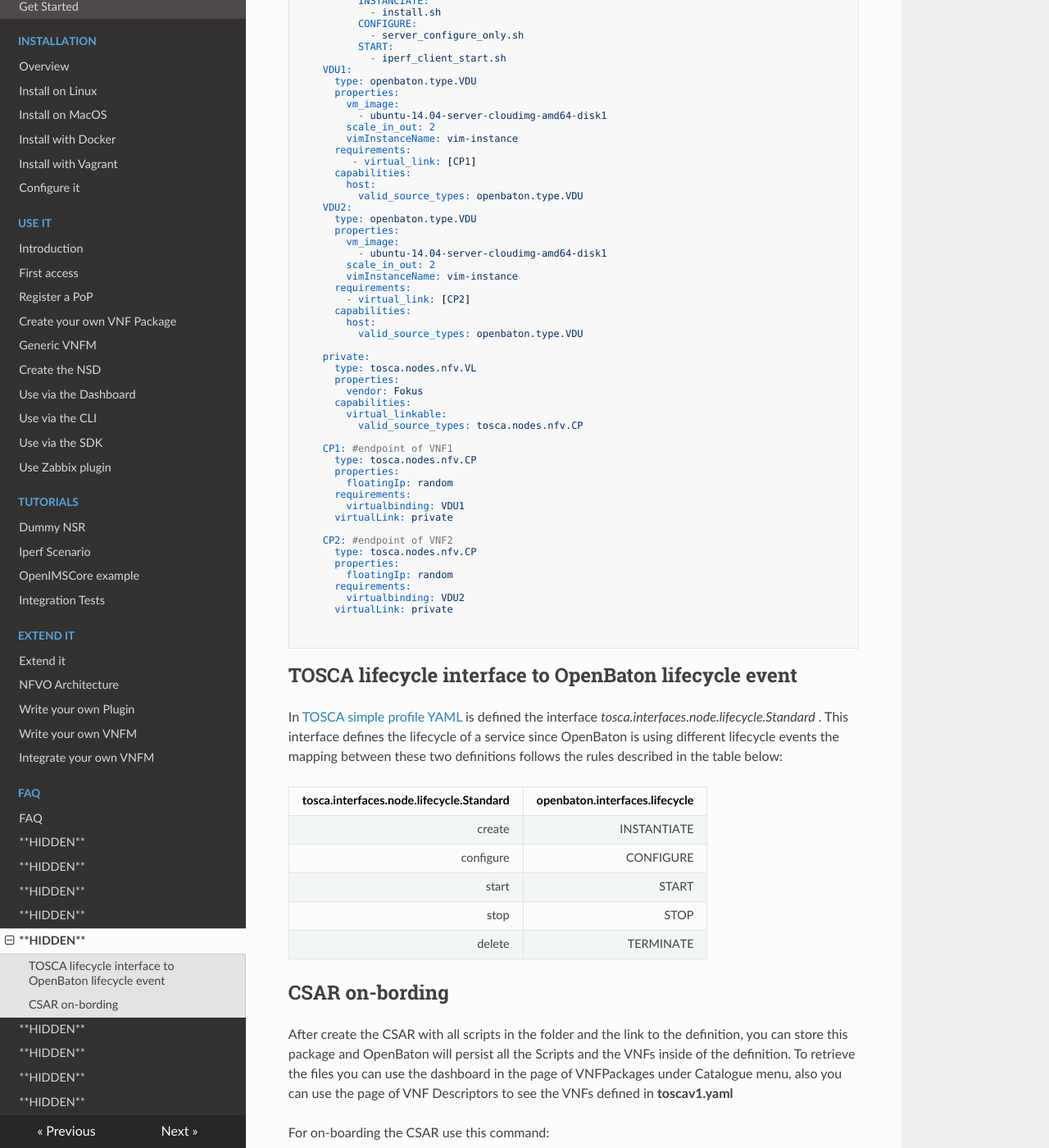
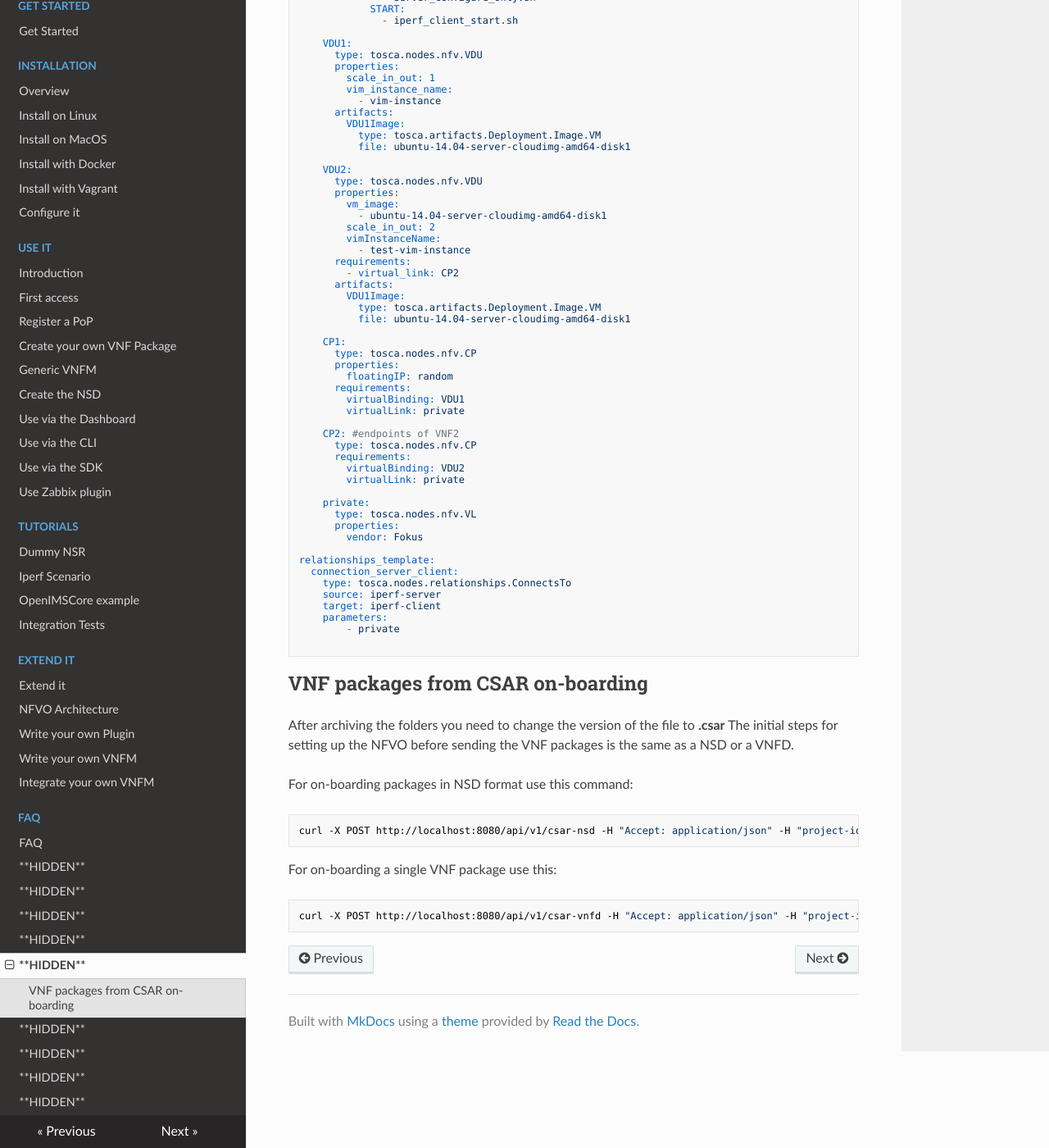
Before and after one commit to openbaton/docs, an MkDocs documentation site: the page built from docs/tosca-CSAR-onboarding.md, in a window 1280 px wide and 1400 px high, scrolled down 1465 px. Shown: the whole window at 82% size. Built offline with MkDocs 1.6.1, drawn with Linux system fonts in a browser that asks for light colours; nearby versions of some CDN libraries; old or Windows-style settings are respelled for this version of MkDocs; some of the changed text lies outside the part shown.

Commit message:
imp: update tosca documentation

````diff
--- a/docs/tosca-CSAR-onboarding.md
+++ b/docs/tosca-CSAR-onboarding.md
@@ -1,169 +1,160 @@
-# TOSCA CSAR on-boarding
+#TOSCA CSAR on-boarding
 The Cloud Service Archive [CSAR][csar-tosca] is a package defined by OASIS TOSCA.
-It is a compressed file that includes a TOSCA definition template of a Network Service, and all the scripts or files that a VNF needs for the lifecycle time from creation to termination.
+It is a compressed file that includes a TOSCA template of a Network Service, and all the scripts or files that a VNF needs for the lifecycle time from creation to termination.
 The CSAR is a zip file with this structure:
 
 ```bash
 ├── Definitions
-|   └── toscav1.yaml
+|   └── testNSDiperf.yaml
 ├── Scripts
 |   ├── install.sh
 |   └── ...
 └── TOSCA-Metadata
     └── TOSCA.meta
 ```
-The TOSCA.meta file must contain the reference to the definition that will be translated in VNFs in this case **Entry-Definitions: Definitions/toscav1.yaml**
+The CSAR reader can read both NSDs and VNFDs written in TOSCA. The difference being that when reading a NSD it will onboard all VNFs included in the NSD. The TOSCA.meta file must contain the reference to the template in this case **Entry-Definitions: Definitions/testNSDIperf.yaml**
 
 ```bash
 TOSCA-Meta-File-Version: 1.0
 CSAR-Version: 1.1
 Created-By: OASIS TOSCA TC
-Entry-Definitions: Definitions/toscav1.yaml
+Entry-Definitions: Definitions/testNSDIperf.yaml
 ```
 
 The Scripts folder contains all the files required from the lifecycle interfaces of the VNFs.
 
-The **toscav1.yaml** is a Definition of Network Service. It contains this descriptor.
+The **testNSDIperf.yaml** is a Definition of Network Service. It contains this descriptor.
 
 ```yaml
+tosca_definitions_version: tosca_simple_iperf_scenario
+description: Example of NSD
 
-tosca_definitions_version: tosca_iperf_nsd
-tosca_default_namespace:    # Optional. default namespace (schema, types version)
-description: NSD for deploing an iperf scenario
 metadata:
-  ID:                 # ID of this Network Service Descriptor
-  vendor: Fokus       # Provider or vendor of the Network Service
-  version: 0.1 Alpha  # Version of the Network Service Descriptor imports:
-
+  ID: dummy-NS
+  vendor: Fokus
+  version: 0.1
 
 topology_template:
+
   node_templates:
+
     iperf-server: #VNF1
-      type: openbaton.type.VNF.GENERIC
+        type: openbaton.type.VNF
+        properties:
+          vendor: Fokus
+          version: 0.1
+          endpoint: dummy
+          type: server
+          configurations:
+            name: server-configurations
+            configurationParameters:
+              - key: value
+              - key2: value2
+          vnfPackageLocation: https://gitlab.fokus.fraunhofer.de/openbaton/scripts-test-public.git
+          deployment_flavour:
+            - flavour_key: m1.small
+        requirements:
+          - virtualLink: private
+          - vdu: VDU2
+        interfaces:
+          lifecycle: # lifecycle
+            instantiate:
+              - install.sh
+
+    iperf-client:
+      type: openbaton.type.VNF
       properties:
-        id:
-        vendor: Fokus
-        version:
-        configurations:
-          name: server-configurations
-          configurationParameters:
-            - key: value
-            - key2: value2
-        vnfPackageLocation:
-        deployment_flavour:
-          - flavour_key: m1.small
-      requirements:
-        - virtualLink: private
-        - host:
-            node: VDU2
-            type: openbaton.relationships.HostedOn
-      interfaces:
-        Standard: # lifecycle
-          create: install.sh
-          start: install-srv.sh
-    iperf-client:
-      type: openbaton.type.VNF.GENERIC
-      properties:
-        id:
+        ID: x
         vendor: Fokus
         version: 0.1
-        configurations:
-          name: server-configurations
-          configurationParameters:
-            - key: value
-            - key2: value2
-        vnfPackageLocation:
-        deployment_flavour:
+        type: client
+        vnfPackageLocation: https://gitlab.fokus.fraunhofer.de/openbaton/scripts-test-public.git
+        deploymentFlavour:
           - flavour_key: m1.small
+        endpoint: dummy
       requirements:
-        - virtualLink: private
-        - host:
-            node: VDU1
-            type: openbaton.relationships.HostedOn
+         - virtualLink: private
+         - vdu: VDU1
       interfaces:
-        openbaton.interfaces.lifecycle: # lifecycle
-          INSTANCIATE:
-            - install.sh
-          CONFIGURE:
-            - server_configure_only.sh
-          START:
-            - iperf_client_start.sh
+          lifecycle: # lifecycle
+            INSTANTIATE:
+              - install.sh
+            CONFIGURE:
+              - server_configure_only.sh
+            START:
+              - iperf_client_start.sh
+
     VDU1:
-      type: openbaton.type.VDU
+      type: tosca.nodes.nfv.VDU
+      properties:
+        scale_in_out: 1
+        vim_instance_name:
+          - vim-instance
+      artifacts:
+        VDU1Image:
+          type: tosca.artifacts.Deployment.Image.VM
+          file: ubuntu-14.04-server-cloudimg-amd64-disk1
+
+    VDU2:
+      type: tosca.nodes.nfv.VDU
       properties:
         vm_image:
           - ubuntu-14.04-server-cloudimg-amd64-disk1
         scale_in_out: 2
-        vimInstanceName: vim-instance
+        vimInstanceName:
+          - test-vim-instance
       requirements:
-         - virtual_link: [CP1]
-      capabilities:
-        host:
-          valid_source_types: openbaton.type.VDU
-    VDU2:
-      type: openbaton.type.VDU
+        - virtual_link: CP2
+      artifacts:
+        VDU1Image:
+          type: tosca.artifacts.Deployment.Image.VM
+          file: ubuntu-14.04-server-cloudimg-amd64-disk1
+
+    CP1:
+      type: tosca.nodes.nfv.CP
       properties:
-        vm_image:
-          - ubuntu-14.04-server-cloudimg-amd64-disk1
-        scale_in_out: 2
-        vimInstanceName: vim-instance
+        floatingIP: random
       requirements:
-        - virtual_link: [CP2]
-      capabilities:
-        host:
-          valid_source_types: openbaton.type.VDU
+        virtualBinding: VDU1
+        virtualLink: private
+
+    CP2: #endpoints of VNF2
+      type: tosca.nodes.nfv.CP
+      requirements:
+        virtualBinding: VDU2
+        virtualLink: private
 
     private:
       type: tosca.nodes.nfv.VL
       properties:
         vendor: Fokus
-      capabilities:
-        virtual_linkable:
-          valid_source_types: tosca.nodes.nfv.CP
 
-    CP1: #endpoint of VNF1
-      type: tosca.nodes.nfv.CP
-      properties:
-        floatingIp: random
-      requirements:
-        virtualbinding: VDU1
-      virtualLink: private
-
-    CP2: #endpoint of VNF2
-      type: tosca.nodes.nfv.CP
-      properties:
-        floatingIp: random
-      requirements:
-        virtualbinding: VDU2
-      virtualLink: private
-
+relationships_template:
+  connection_server_client:
+    type: tosca.nodes.relationships.ConnectsTo
+    source: iperf-server
+    target: iperf-client
+    parameters:
+        - private
 
 ```
 
-## TOSCA lifecycle interface to OpenBaton lifecycle event
 
-In [TOSCA simple profile YAML][TOSCA-simple-yaml-lifecycle] is defined the interface *tosca.interfaces.node.lifecycle.Standard* . This interface defines the lifecycle of a service since
-OpenBaton is using different lifecycle events the mapping between these two definitions follows the rules described in the table below:
+## VNF packages from CSAR on-boarding
 
-| tosca.interfaces.node.lifecycle.Standard  | openbaton.interfaces.lifecycle      |
-| -----------------------------------:      | -------------------------:		|
-| create 	                                | INSTANTIATE |
-| configure 			                    | CONFIGURE     	|
-| start 			                        | START     	|
-| stop 			                            | STOP      	|
-| delete 			                        | TERMINATE      	|
+After archiving the folders you need to change the version of the file to **.csar** The initial steps for setting up the NFVO before sending the VNF packages is the same as a NSD or a VNFD.
 
-
-## CSAR on-bording
-
-After create the CSAR with all scripts in the folder and the link to the definition, you can store this package and OpenBaton will persist all the Scripts and the VNFs inside of the definition.
-To retrieve the files you can use the dashboard in the page of VNFPackages under Catalogue menu, also you can use the page of VNF Descriptors to see the VNFs defined in **toscav1.yaml**
-
-For on-boarding the CSAR use this command:
+For on-boarding packages in NSD format use this command:
 
 ```bash
-$ curl -X POST -v -F file=@iperf.csar "http://localhost:8080/api/v1/csar"
+curl -X POST http://localhost:8080/api/v1/csar-nsd -H "Accept: application/json" -H "project-id: " -H "Authorization: Bearer " -v -F file=@iperf.csar
 ```
+For on-boarding a single VNF package use this:
+
+```bash
+curl -X POST http://localhost:8080/api/v1/csar-vnfd -H "Accept: application/json" -H "project-id: $PROJECT ID HERE$" -H "Authorization: Bearer $AUTH KEY HERE$" -v -F file=@iperf-server.csar
+```
+
 
 
 <!------------
--- a/docs/tosca-iperf-scenario.md
+++ b/docs/tosca-iperf-scenario.md
@@ -1,4 +1,4 @@
-#TOSCA definition
+#TOSCA
 
 The definition follows the TOSCA Simple Profile for Network Functions Virtualization (NFV) [Version 1.0][tosca-nfv]
 Regarding the objects defined from ETSI please see: [ETSI GS NFV-MAN 001][ETSI-MANO]
@@ -331,7 +331,7 @@
         vendor: Fokus
 
 relationships_template:
-  connection_server_client:
+  connection_server_client: #DO I NEED THIS AT ALL ?
     type: tosca.nodes.relationships.ConnectsTo
     source: iperf-server
     target: iperf-client
@@ -341,12 +341,40 @@
 
 ```
 
-**NOTE**: Save the definition in a file called iperf-TOSCA.yaml.
+**NOTE**: Save the definition in a file called testNSDIperf.yaml.
 
-To store this NSD written in TOSCA in the NFVO catalogue you need to send it to the NFVO with this curl command:
+Using the API you can store the NSD written in TOSCA directly in the NFVO. You will need the dummy-vnfm and test vim instance.
+ To do that follow these steps:
+
+1) Authentication:
+Run this command:
+```bash
+$curl -v -u openbatonOSClient:secret -X POST http://localhost:8080/oauth/token -H "Accept: application/json" -d "username=admin&password=openbaton&grant_type=password"
+```
+The NFVO will answer with an authetication key and a project id. You will need them to send the NSD in the next step. The response should look like this:
 
 ```bash
-$ curl -i -X POST http://localhost:8080/api/v1/tosca -H "Content-Type: text/yaml" "Accept: application/json" --data-binary @iperf-TOSCA.yaml
+{
+  # Authentication Key
+  "value": "e8726a35-61c8-4bcb-873e-3ab6cc989f6f",
+  "expiration": "Aug 30, 2016 9:14:22 PM",
+  "tokenType": "bearer",
+  "refreshToken": {
+    "expiration": "Sep 29, 2016 9:14:22 AM",
+    # Project ID
+    "value": "336ca2e6-8e78-48eb-b8f8-c5de862a21da"
+  },...
+```
+2) To add a VIM instance, save it in json format and add it using the api with the following command:
+
+```bash
+curl -i -X POST http://localhost:8080/api/v1/datacenters -H "Content-Type: application/json" "Accept: application/json" -H "project-id: $Project-ID HERE$" -H "Authorization: Bearer $AUTH KEY HERE$" --data-binary @test-vim.json
+```
+
+3) To send the NSD in the TOSCA format run this:
+
+```bash
+$curl -i -X POST http://localhost:8080/api/v1/nsd-tosca -H "Content-Type: text/yaml" "Accept: application/json" -H "project-id: $Project-ID HERE$" -H "Authorization: Bearer $AUTH KEY HERE$" --data-binary @testNSDIperf.yaml
 ```
 
 The NFVO will answer with json translation of the NSD.
````
Also changed, not shown: docs/tosca-vnfd.md (+33 -6 lines).
